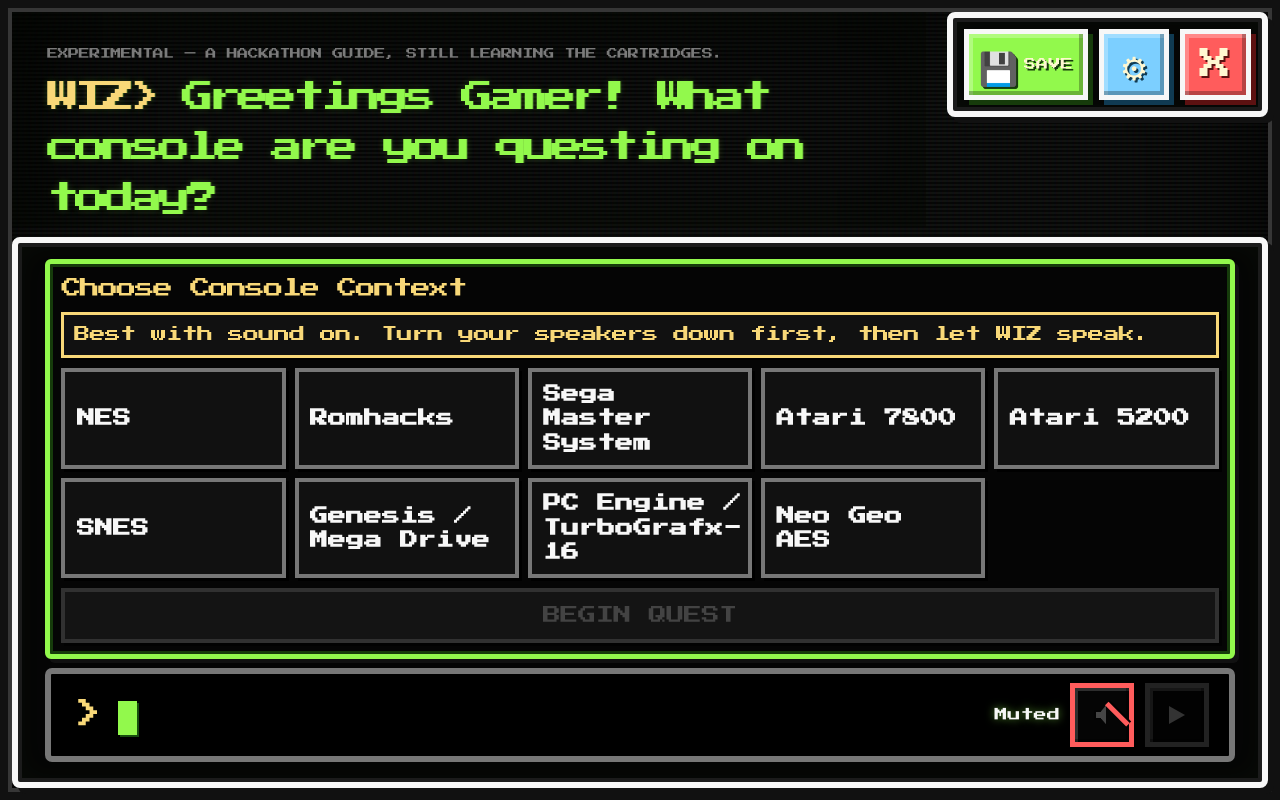
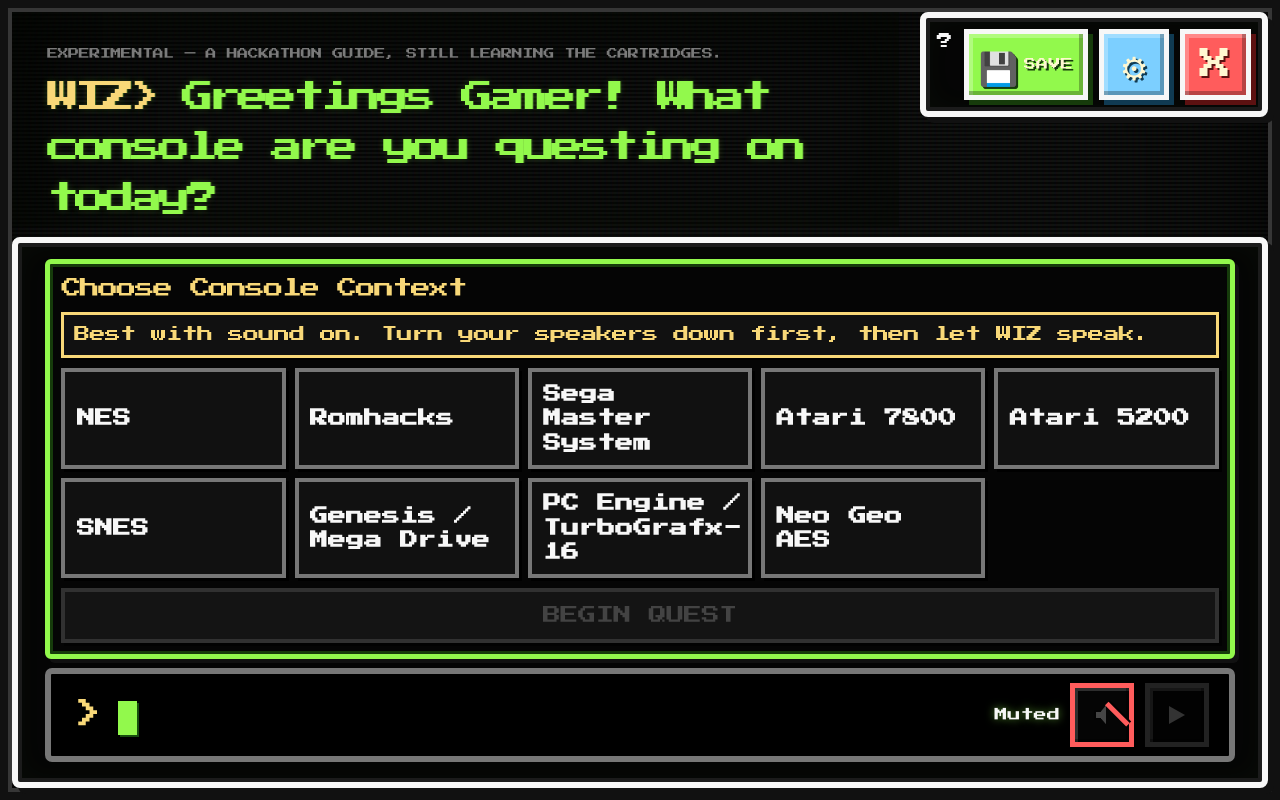
Before and after one commit to Arcadesys/wizwor, a Next.js app: page / in a window 1280 px wide. Built offline with nearby package versions, Linux system fonts and the light colour scheme.

Commit message:
Link terminal UI to experiment notes

```diff
--- a/src/app/page.tsx
+++ b/src/app/page.tsx
@@ -1,6 +1,7 @@
 "use client";
 
 import { CSSProperties, FormEvent, KeyboardEvent, useEffect, useEffectEvent, useMemo, useRef, useState } from "react";
+import Link from "next/link";
 import type * as ToneNamespace from "tone";
 import { catalogPlatforms, platformLabels, sanitizeEnabledPlatforms, type Platform } from "@/data/games";
 import type { Recommendation, UserProfile } from "@/lib/recommender";
@@ -1342,6 +1343,14 @@
                 onKeyDown={(event) => event.stopPropagation()}
                 onClick={(event) => event.stopPropagation()}
               >
+                <Link
+                  href="/about"
+                  className="about-control-link"
+                  aria-label="About this experiment"
+                  title="About this experiment"
+                >
+                  ?
+                </Link>
                 <button
                   type="button"
                   className={`save-button ${isControlNavCursor("topbar", "save") ? "is-nav-cursor" : ""}`}
```
